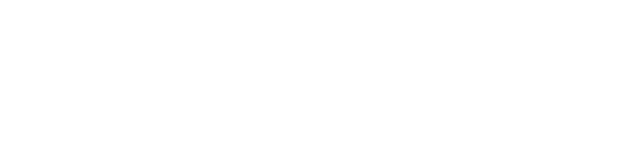
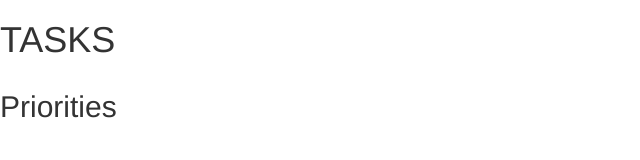
Before and after one commit to shariff6/To-do-list, a plain HTML site: page index.html in a window 1280 px wide. Shown: the whole page, without its empty margins (0-640 px from the left). Drawn offline with nearby package versions, Linux system fonts and the light colour scheme.

Commit message:
added column for priority tasks

```diff
--- a/index.html
+++ b/index.html
@@ -8,3 +8,13 @@
     <script src="js/script.js"></script>
     <title>To-do-list</title>
   </head>
+
+  <body>
+    <h1>TASKS</h1>
+    <div class="row">
+      <div class="col-lg-4 col-md-4 col-sm-6 col-xs-6">
+        <h2>Priorities</h2>
+      </div>
+
+    </div>
+  </body>
```
